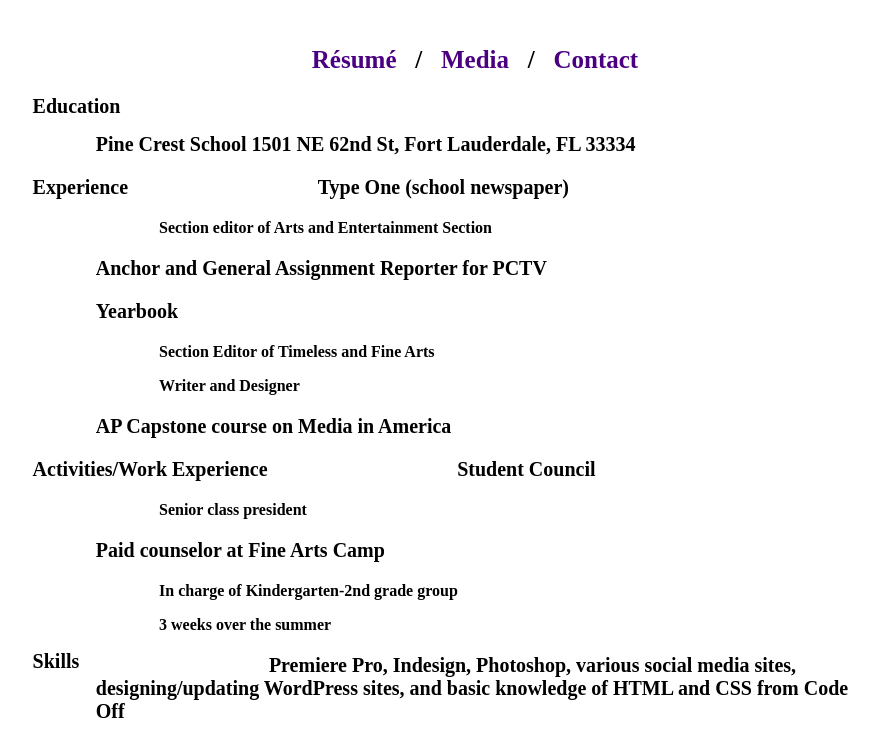
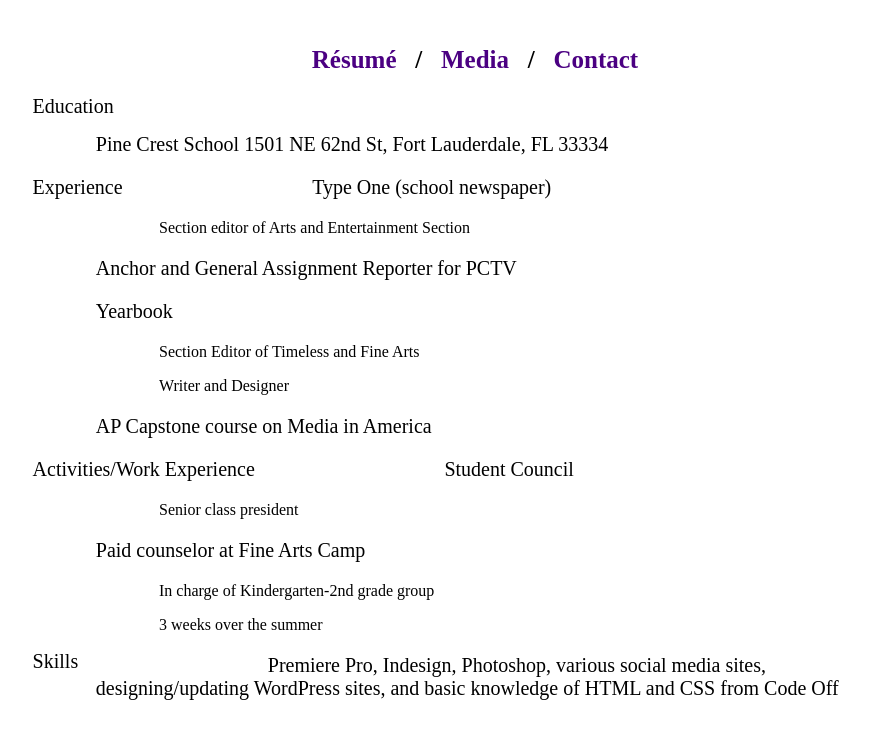
Before and after one commit to brianmeller/brianmeller.github.io, a plain HTML site: page index.html in a window 1280 px wide. Shown: the part 158-901 px from the top of the page, without its empty margins (165-1044 px from the left). After the commit the page ends 878 px from the top, so only its background shows below. Drawn offline with Linux system fonts and the light colour scheme.

Commit message:
div change

```diff
--- a/style.css
+++ b/style.css
@@ -40,6 +40,3 @@ ul{
 	padding-left:  25%;
 	padding-right: 25%;
 }
-div{
-	font-weight: bold;
-}
```
